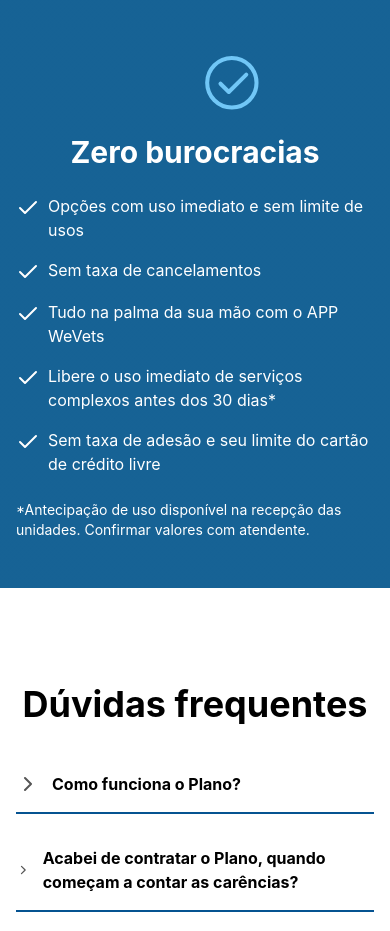
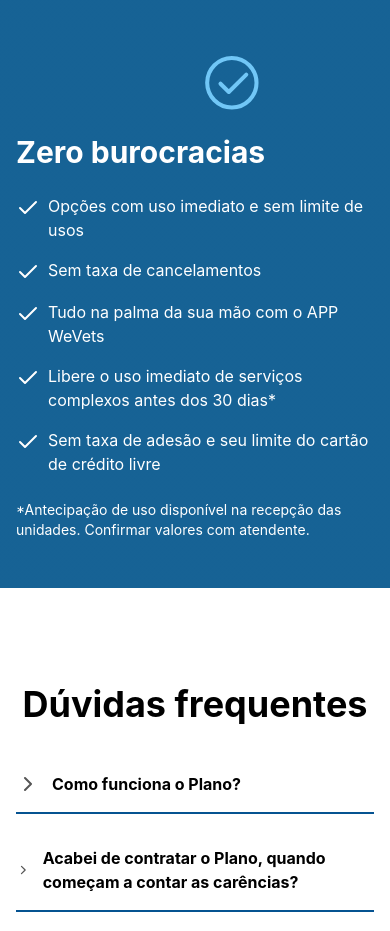
Before and after one commit to vitordelduque/teste, a React (Vite) app: page /testebuilder/ in a window 390 px wide. Shown: the part 7160-8091 px from the top of the page. Built offline with nearby package versions, Linux system fonts and the light colour scheme; no server answers; a web font is replaced by a local one.

Commit message:
Left align heading and list in Advantages
cgen-b10941b8e0ac45f5b9831d5be8d3ef14

```diff
--- a/client/components/wevets/Advantages.tsx
+++ b/client/components/wevets/Advantages.tsx
@@ -69,11 +69,11 @@ export function Advantages() {
             </svg>
           </div>
 
-          <h2 className="font-ubuntu text-3xl font-bold text-white text-center mb-6">
+          <h2 className="font-ubuntu text-3xl font-bold text-white text-left mb-6 w-full md:w-auto">
             Zero burocracias
           </h2>
 
-          <div className="space-y-4 mb-6">
+          <div className="space-y-4 mb-6 w-full md:w-auto text-left">
             {advantages2.map((advantage, index) => (
               <div key={index} className="flex items-start gap-2">
                 <Check className="w-6 h-6 text-white flex-shrink-0 mt-0.5" />
@@ -82,7 +82,7 @@ export function Advantages() {
             ))}
           </div>
 
-          <p className="font-montserrat text-sm text-white">
+          <p className="font-montserrat text-sm text-white text-left w-full md:w-auto">
             *Antecipação de uso disponível na recepção das unidades. Confirmar
             valores com atendente.
           </p>
```
